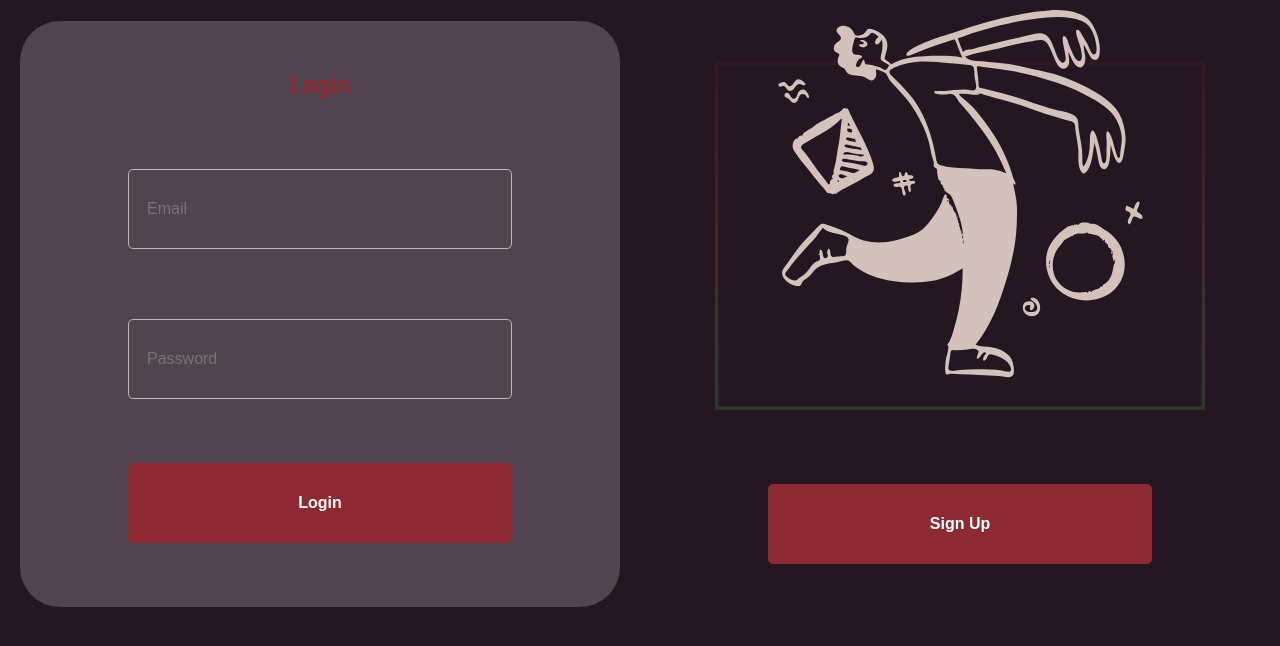
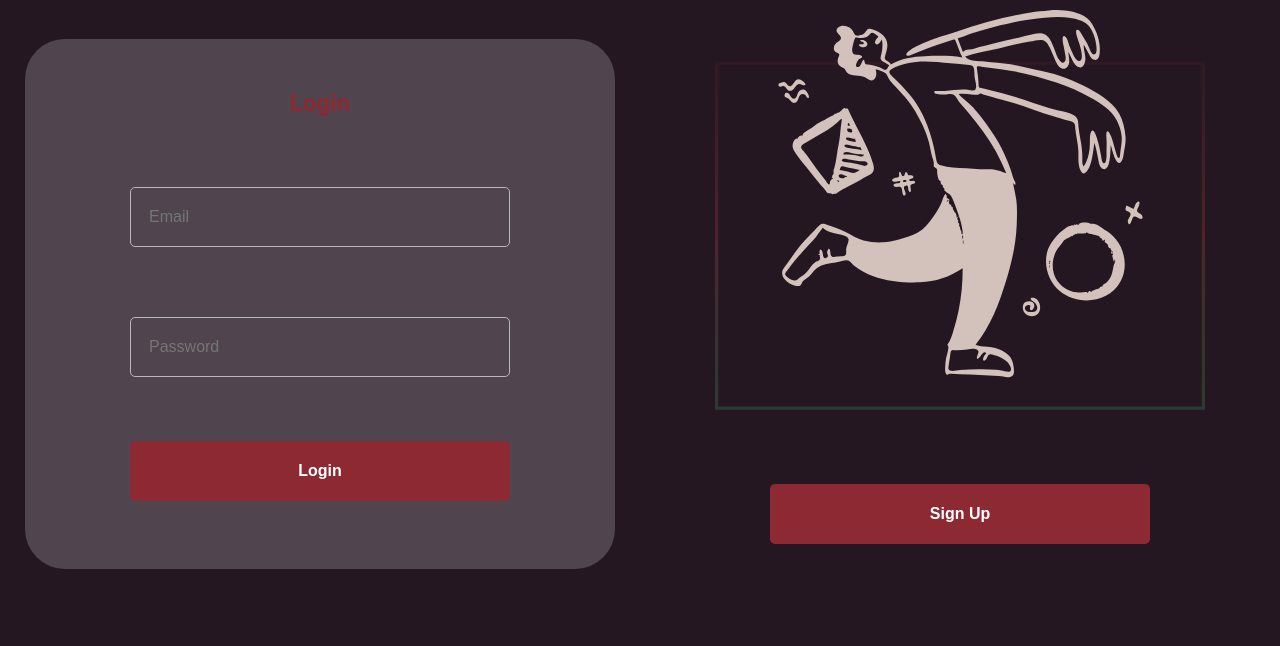
Before and after one commit to NikitaSid1/ReactPetProject, a React (Create React App) app: page / in a window 1280 px wide. Shown: the top 646 px of the page. Built offline with nearby package versions, Linux system fonts and the light colour scheme.

Commit message:
feat: refactor error

```diff
--- a/src/components/Authorizations/components/InputField.jsx
+++ b/src/components/Authorizations/components/InputField.jsx
@@ -3,12 +3,12 @@ import { useField } from 'formik';
 export const InputField = ({ ...props }) => {
   const [field, meta] = useField(props);
 
-  const errorCheck = meta.touched && meta.error;
+  const isError = meta.touched && meta.error;
 
   return (
-    <>
+    <section className="authorisation__form__input-block">
       <input className="authorisation__form__input" {...props} {...field} />
-      {errorCheck && <div className="authorisation__form__error">{meta.error}</div>}
-    </>
+      {isError && <div className="authorisation__form__error">{meta.error}</div>}
+    </section>
   );
 };
--- a/src/components/Authorizations/index.scss
+++ b/src/components/Authorizations/index.scss
@@ -2,6 +2,7 @@
   display: grid;
   grid-template-columns: repeat(2, 1fr);
   align-items: center;
+  justify-items: center;
 
   &__img {
     align-self: center;
@@ -23,6 +24,9 @@
     margin: 1.25rem;
     grid-row: 1/3;
 
+    width: 36.875rem;
+    height: 33.125rem;
+
     background: rgba(255, 255, 255, 0.2);
     border-radius: 2.5rem;
 
@@ -40,8 +44,8 @@
 
     &__input {
       margin-top: 4.375rem;
-      width: 30vw;
-      height: 10vh;
+      width: 23.75rem;
+      height: 3.75rem;
 
       padding: 0.8rem 1.125rem;
       box-sizing: border-box;
@@ -54,14 +58,25 @@
       color: #808080;
     }
 
+    &__input-block {
+      position: relative;
+      display: flex;
+      align-items: center;
+      justify-content: center;
+    }
+
     &__error {
+      position: absolute;
+      top: 8.5rem;
+      font-size: 1rem;
+      text-align: center;
       color: red;
     }
 
     &__button {
       margin: 4rem 0;
-      width: 30vw;
-      height: 10vh;
+      width: 23.75rem;
+      height: 3.75rem;
       background: #8d2932;
       border-radius: 0.312rem;
 
```
